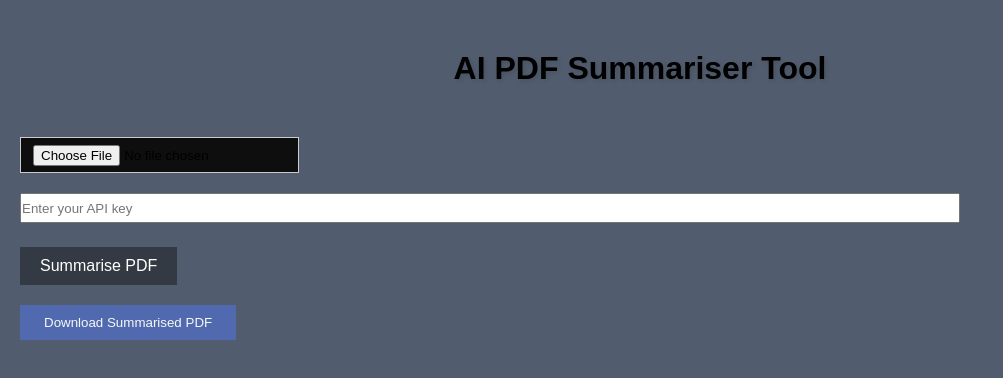
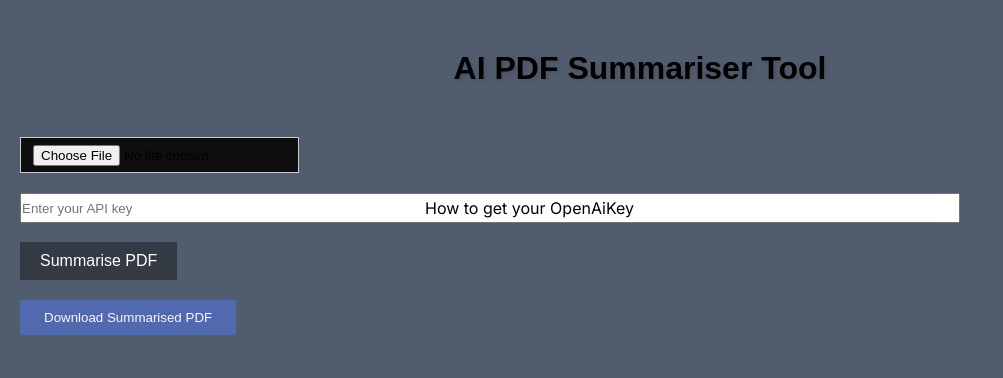
Before and after one commit to mrud0004/ai-summariser-pdf, a Next.js app in the folder ai-summariser-pdf/: page / in a window 1280 px wide. Shown: the top 378 px of the page, without its empty margins (0-1003 px from the left). Built offline with nearby package versions, Linux system fonts and the light colour scheme.

Commit message:
api sanity checks

```diff
--- a/ai-summariser-pdf/src/app/page.js
+++ b/ai-summariser-pdf/src/app/page.js
@@ -7,7 +7,7 @@
 export default function Home(){
     const [text, setText] = useState('');
     const [summaries, setSummaries] = useState('');
-    const [key, setKey] = useState('');
+    const [keyValue, setKey] = useState('');
 
     function onFileChange(event){
       const file = event.target.files[0];
@@ -64,13 +64,20 @@
 
         </label>
 
+
+      <div className={styles.inputGroup}>
       <input
       type="text"
-      value={key}
+      value={keyValue}
       onChange={(e) => setKey(e.target.value)}
       placeholder="Enter your API key"
       className={styles.apiKeyInput}
       />
+      <a href="https://www.maisieai.com/help/how-to-get-an-openai-api-key-for-chatgpt" target="_blank" rel="noopener noreferrer" className={styles.APILink}>
+      How to get your OpenAiKey
+        </a>
+      </div>
+
 
 
 
@@ -85,11 +92,17 @@
 
       }
 
-      if (!key.trim()){
+      if (!keyValue.trim()){
         alert("Please enter your API key")
         return;
 
       }
+
+      if (keyValue.slice(0,3) !== "sk-"){
+        alert("Please enter a valid API key")
+        return;
+      }
+
 
 
 
@@ -105,7 +118,7 @@
         },
         body: JSON.stringify({
           textPages: text,
-          apiKeyUser: key
+          apiKeyUser: keyValue
         }),
       });
       const gptResponse = await response.json();
--- a/ai-summariser-pdf/src/app/page.module.css
+++ b/ai-summariser-pdf/src/app/page.module.css
@@ -96,3 +96,18 @@
   margin-bottom: 20px;
   height: 30px;
 }
+
+
+.inputGroup {
+  display: flex;
+  flex-direction: column;
+
+
+}
+
+.APILink{
+  color:#000;
+  margin-bottom: 20px;
+  margin-left: 425px;
+  margin-top: -45px
+}
```
